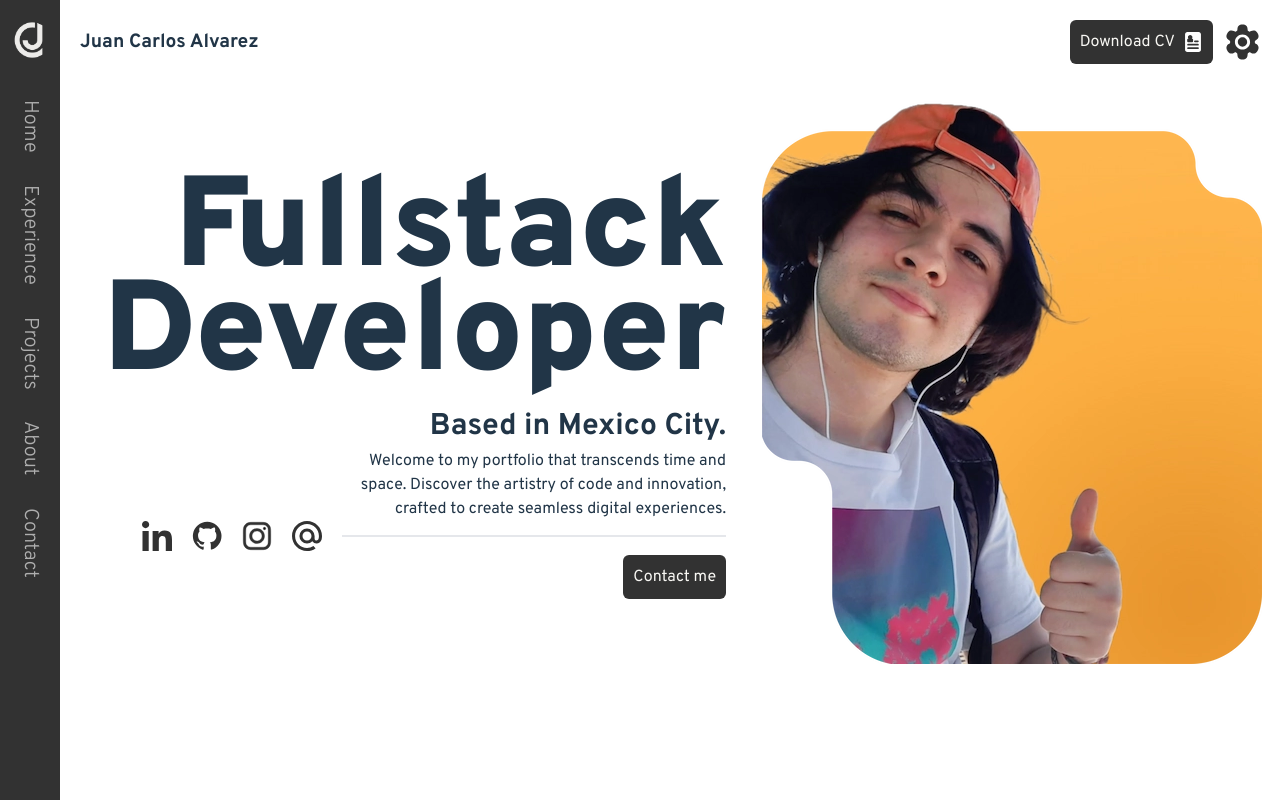
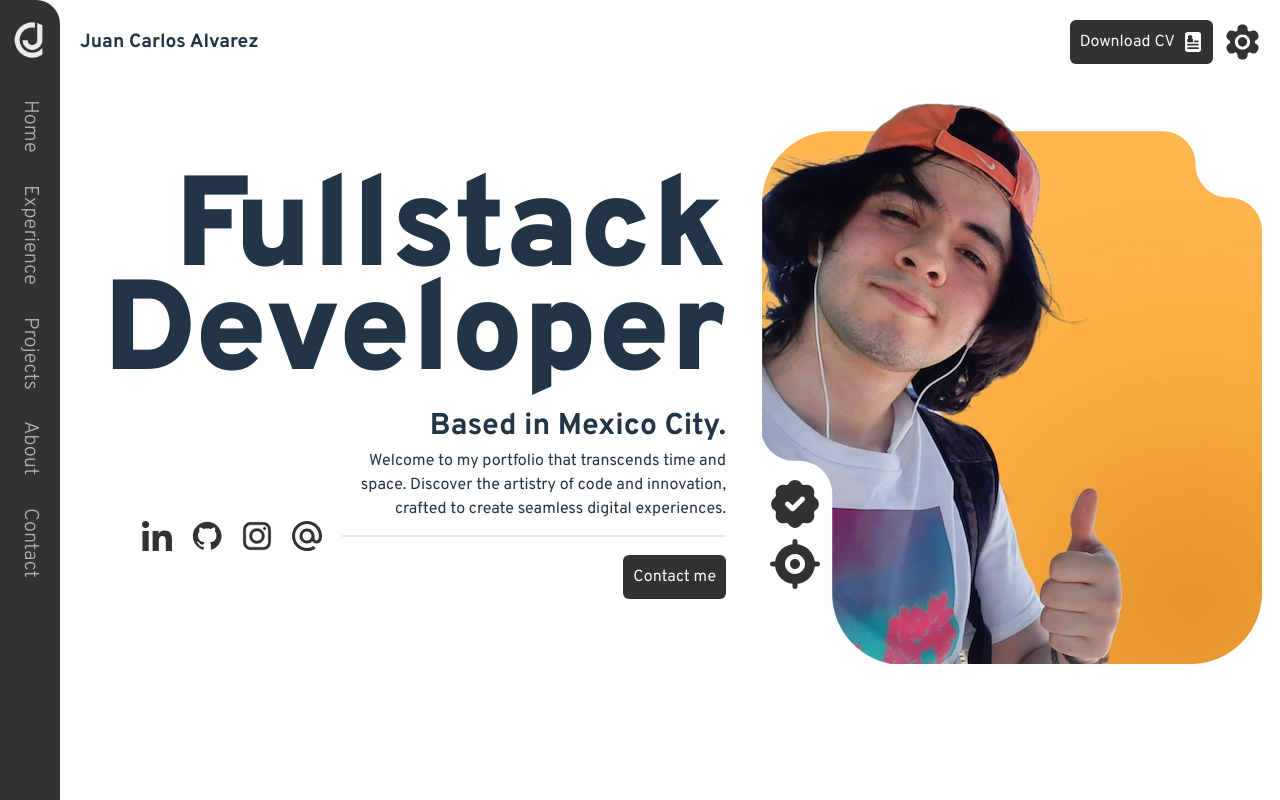
Before and after one commit to AlvarezMar/Portfolio-V2, a React (Vite) app: page / in a window 1280 px wide. Shown: the top 800 px of the page. Built offline with nearby package versions, Linux system fonts and the light colour scheme.

Commit message:
feat(components): add status badges to home

```diff
--- a/src/components/Sidebar.tsx
+++ b/src/components/Sidebar.tsx
@@ -6,7 +6,7 @@ function Sidebar(){
 
     return(
         <>
-        <aside className="bg-primary flex flex-col gap-2 items-center w-[60px] h-screen mr-auto sticky top-0">
+        <aside className="bg-primary flex flex-col gap-2 items-center w-[60px] h-screen mr-auto sticky top-0 rounded-tr-3xl">
             <div className="pt-5 pb-4">
                 <a href="#">
                     <img src={logo} alt="Juan Carlos's logo, full stack developer" width="40px"/>
--- /dev/null
+++ b/src/components/Status.tsx
@@ -0,0 +1,30 @@
+import availability from "../assets/svg/status/availability.svg"
+import location from "../assets/svg/status/location.svg"
+
+function Status(){
+
+    return (
+        <>
+        <div className='absolute pl-[3px] py-1 bottom-0 mb-[4.1rem]'>
+            <div className='flex flex-col'>
+                <div className='group flex place-items-center'>
+                    <img className="z-20" src={availability} alt="" width='60px'/>
+                    <div className='opacity-0 absolute z-10 bg-background py-3 px-5 rounded-r-full translate-x-3 group-hover:translate-x-[35%] group-hover:opacity-100 transition-all duration-300'>
+                        <p className="whitespace-nowrap">Available to work</p>
+                    </div>
+
+                </div>
+                <div className='group flex place-items-center'>
+                    <img className="z-20" src={location} alt="" width='60px'/>
+                    <div className='opacity-0 absolute z-10 bg-background py-3 px-5 rounded-r-full translate-x-3 group-hover:translate-x-[35%] group-hover:opacity-100 transition-all duration-300'>
+                        <p className="whitespace-nowrap">Open to relocate</p>
+                    </div>
+
+                </div>
+            </div>
+        </div>
+        </>
+    )
+}
+
+export default Status;
--- a/src/components/Topbar.tsx
+++ b/src/components/Topbar.tsx
@@ -4,7 +4,7 @@ function Topbar(){
 
     return (
         <>
-        <section className="flex place-items-center justify-between p-5 sticky top-0 backdrop-blur-md z-10" id="topbar">
+        <section className="flex place-items-center justify-between p-5 sticky top-0 backdrop-blur-md z-50" id="topbar">
             <h2 className="text-[1.2rem] font-bold">Juan Carlos Alvarez</h2>
 
             <div className="flex gap-3">
--- a/src/views/Home.tsx
+++ b/src/views/Home.tsx
@@ -1,4 +1,5 @@
 import profilePicture from "../assets/images/profilePicture.webp"
+import Status from "../components/Status";
 
 import { socials } from "../utils/socials";
 
@@ -29,8 +30,9 @@ function Home(){
                 <a href="#Contact" className="inline-block bg-primary text-background p-2.5 rounded-md mt-1 hover:scale-105 transition-all">Contact me</a>
             </div>
 
-            <div>
+            <div className="relative">
                 <img src={profilePicture} alt="Picture of Juan Carlos Alvarez"/>
+                <Status/>
             </div>
         </section>
         </>
```
Also changed, not shown: src/assets/svg/status/availability.svg (added), src/assets/svg/status/location.svg (added).
